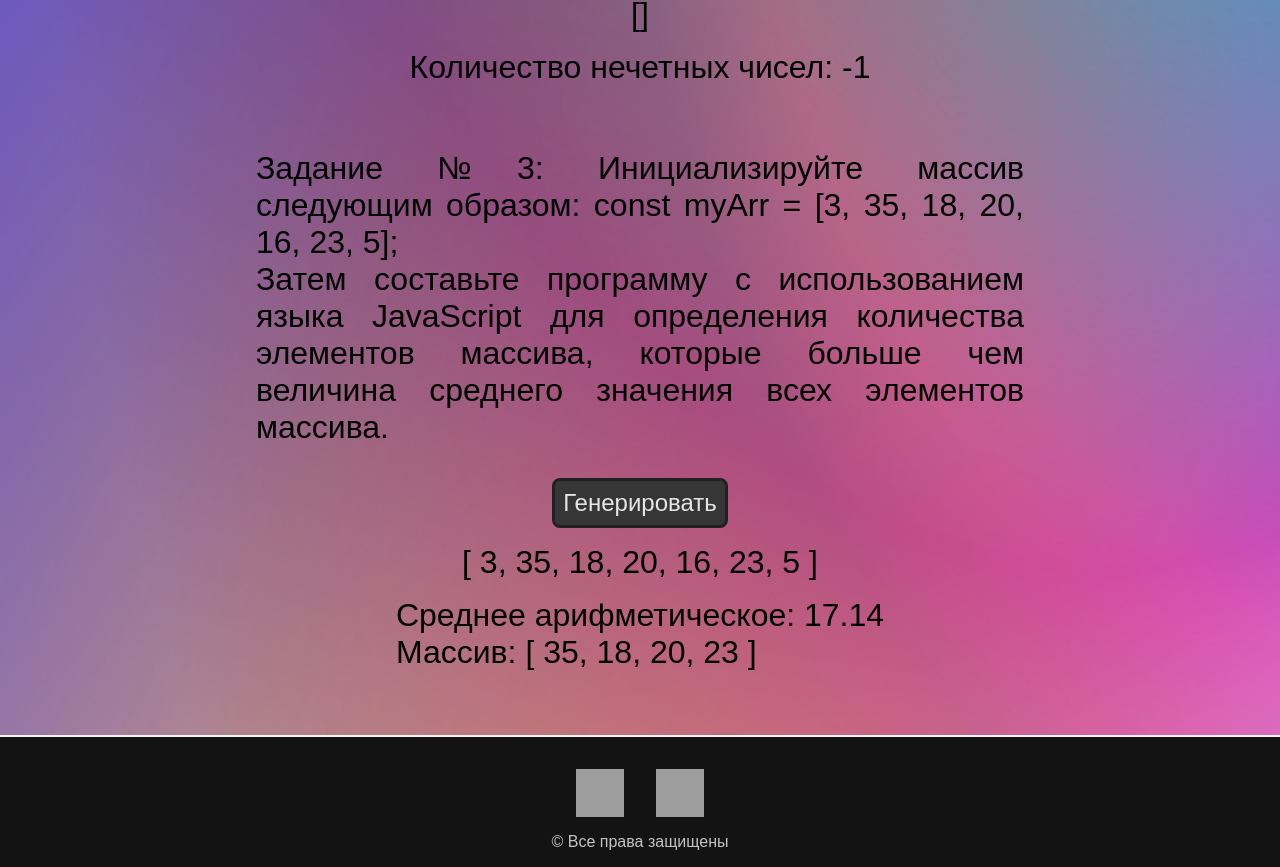
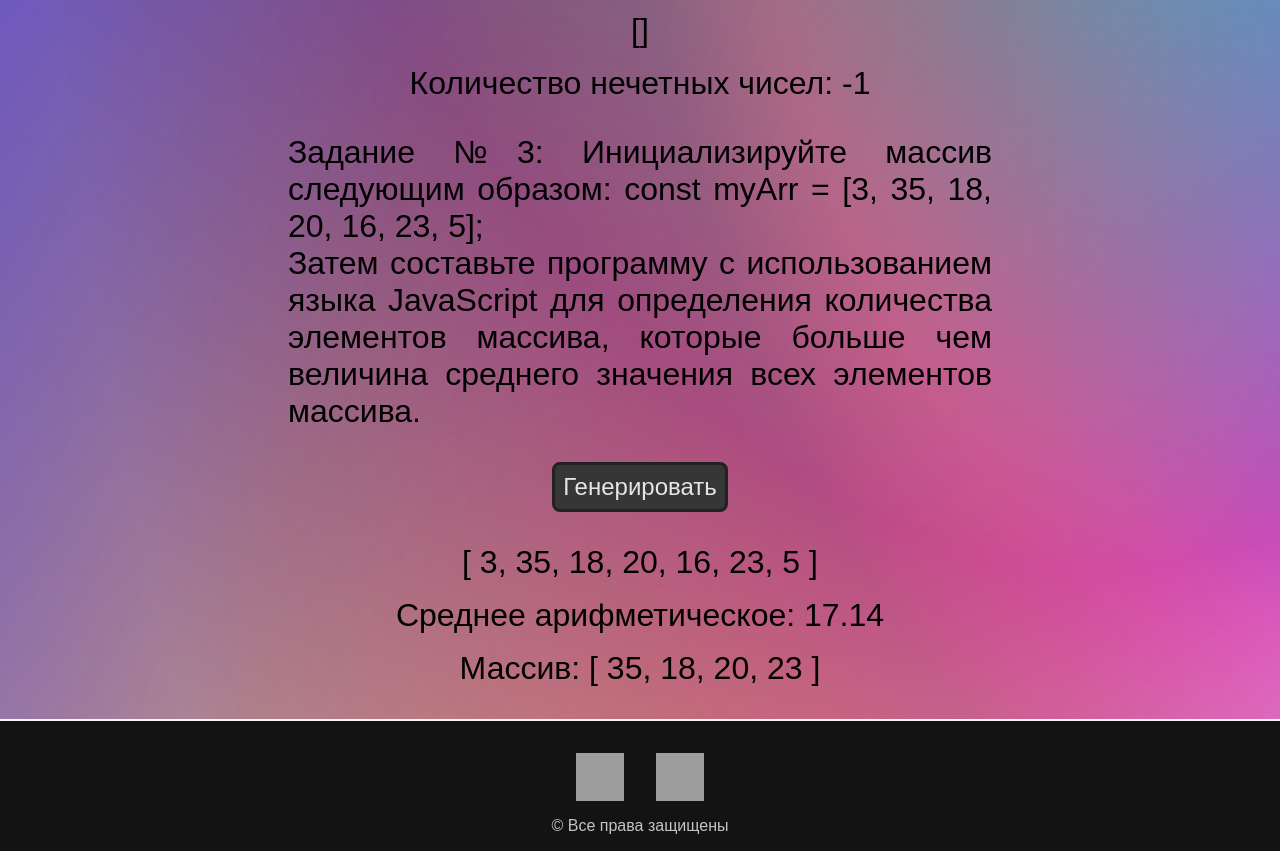
Before and after one commit to chikbob/lab-workJS, a Vue app: page /#/lr3 in a window 1280 px wide. Shown: the part 875-1742 px from the top of the page. Built offline with nearby package versions, Linux system fonts and the light colour scheme; grey boxes are pictures that could not be loaded; a web font is replaced by a local one.

Commit message:
bug fix calc sum in LR1-2 and fix indentation on LR 3

```diff
--- a/src/components/LR1_and_2.vue
+++ b/src/components/LR1_and_2.vue
@@ -42,8 +42,9 @@ function calcSum(flag) {
     if (flag === 1) {
       sumPrice.value += Math.abs(parseFloat(basket.value[i].final))
     } else {
-      sumPrice.value -= Math.abs(parseFloat(basket.value[i].final))
-      sumPrice.value = Math.abs(sumPrice.value)
+      console.log(basket.value)
+      sumPrice.value += parseFloat(basket.value[i].final)
+      console.log(sumPrice.value)
     }
   }
 }
--- a/src/components/LR3.vue
+++ b/src/components/LR3.vue
@@ -38,20 +38,25 @@ import find_average_in_array from "./task_components/find_average_in_array.vue";
     justify-content: center;
     align-items: center;
 
-    margin: 2rem 0;
+    width: 50%;
+
+    margin: 2rem auto;
+
+    //background: rgba(215, 215, 215, 0.4);
   }
 
   &__task {
-    display: flex;
-    justify-content: center;
-    align-items: center;
-    flex-direction: column;
+    //background: rgba(215, 215, 215, 0.4);
 
     text-align: justify;
 
-    width: 60%;
+    width: 55%;
 
     margin: 2rem auto;
+
+    &:last-child {
+      margin: 2rem auto 0;
+    }
   }
 }
 </style>
--- a/src/components/task_components/even_and_odd_array.vue
+++ b/src/components/task_components/even_and_odd_array.vue
@@ -71,7 +71,11 @@ function checkDev3(massive) {
     &-text {
       display: flex;
 
-      margin: 1rem 0 0 0;
+      margin: 2rem 0 0 0;
+
+      &:last-child {
+        margin: 1rem 0 0 0;
+      }
     }
   }
 }
--- a/src/components/task_components/factorial.vue
+++ b/src/components/task_components/factorial.vue
@@ -47,12 +47,6 @@ function calcFactorial(num) {
     justify-content: center;
     align-items: center;
 
-    margin: 0 0 1rem 0;
-
-    &-text {
-
-    }
-
     &-input {
       width: 5rem;
       border: #212121 solid 3px;
@@ -70,7 +64,7 @@ function calcFactorial(num) {
 
   &__number {
     display: flex;
-
+    margin: 1rem 0 0 0;
   }
 
 }
--- a/src/components/task_components/find_average_in_array.vue
+++ b/src/components/task_components/find_average_in_array.vue
@@ -3,10 +3,8 @@
     <div class="find_average_in_array__block">
       <button @click="generateArray" class="find_average_in_array__block-button">Генерировать</button>
       <div class="find_average_in_array__block-text">{{ newMassive }}</div>
-      <div class="find_average_in_array__block-text">Среднее арифметическое: {{ average.toFixed(2) }}
-        <br>
-        Массив: {{ greaterNumbers }}
-      </div>
+      <div class="find_average_in_array__block-text">Среднее арифметическое: {{ average.toFixed(2) }}</div>
+      <div class="find_average_in_array__block-text">Массив: {{ greaterNumbers }}</div>
     </div>
   </div>
 </template>
@@ -63,6 +61,7 @@ onBeforeMount(() => {
   display: flex;
   flex-direction: column;
   align-items: center;
+  justify-content: center;
 
   margin: 2rem 0;
 
@@ -88,8 +87,17 @@ onBeforeMount(() => {
 
     &-text {
       display: flex;
+      justify-content: center;
 
-      margin: 1rem 0 0 0;
+      margin: 2rem 0 0 0;
+
+      &:last-child {
+        margin: 1rem auto 0;
+      }
+
+      &:nth-last-child(2) {
+        margin: 1rem auto 0;
+      }
     }
   }
 }
```
